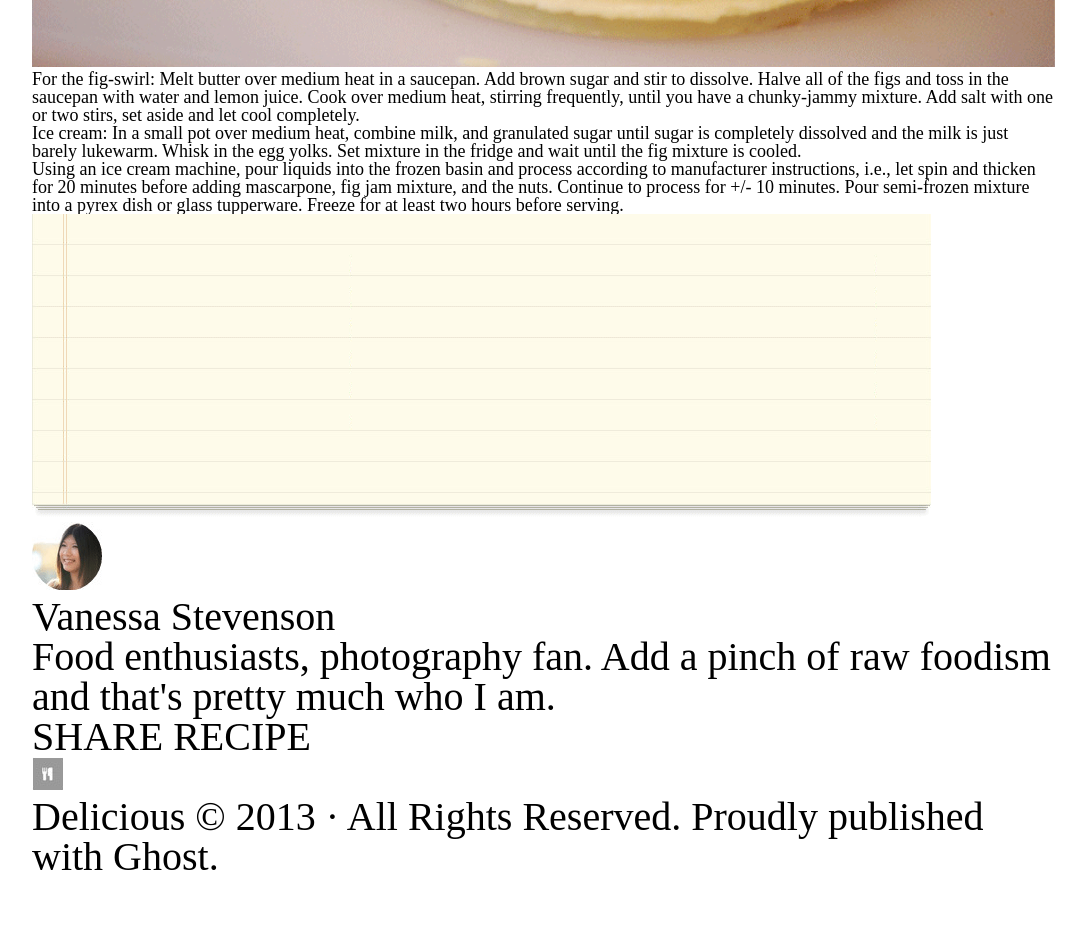
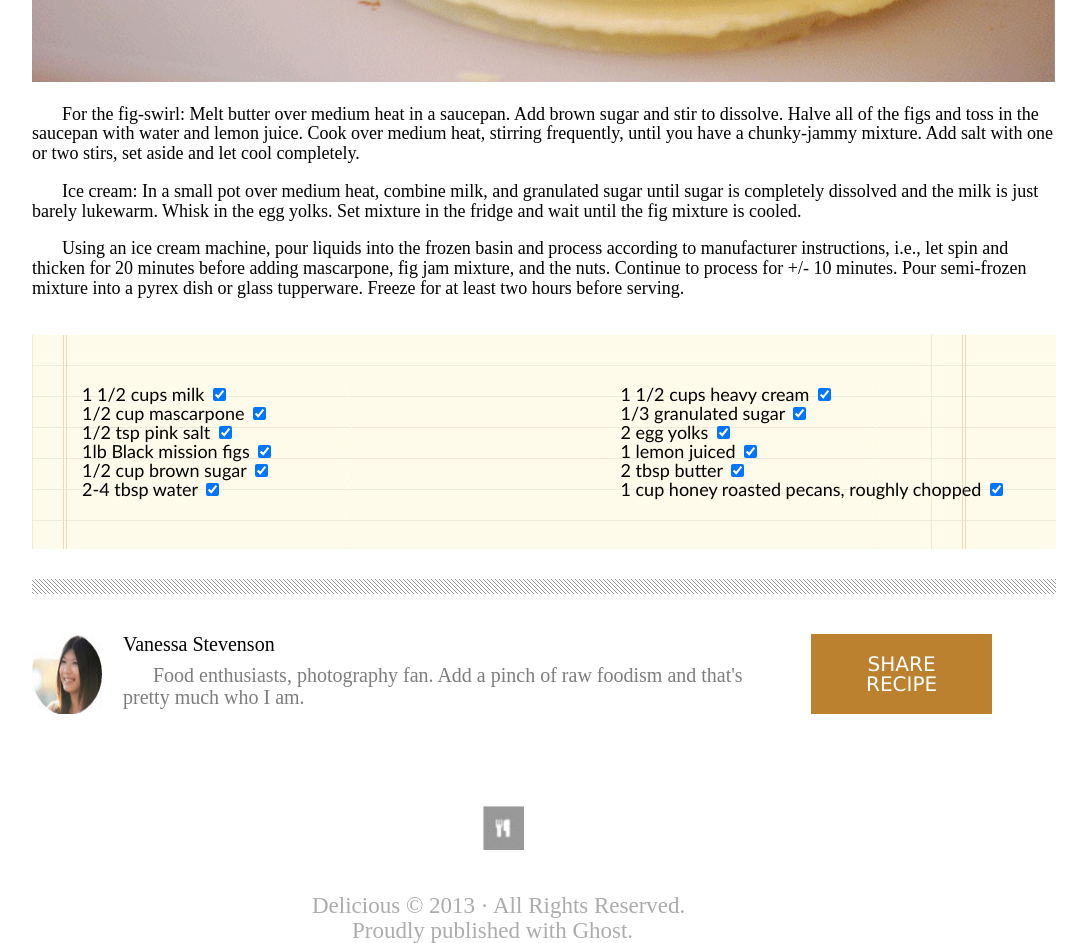
Before and after one commit to Arturovaladez1/chocolate-pizza, a plain HTML site: page index.html in a window 1280 px wide. Shown: the part 840-1783 px from the top of the page, without its empty margins (96-1183 px from the left). Before the commit the page ends 1719 px from the top, so only its background shows below. Drawn offline with Linux system fonts and the light colour scheme.

Commit message:
finished

```diff
--- a/index.html
+++ b/index.html
@@ -1,5 +1,6 @@
 <!DOCTYPE html>
 <html lang="en">
+
 <head>
   <meta charset="UTF-8">
   <meta http-equiv="X-UA-Compatible" content="IE=edge">
@@ -14,15 +15,17 @@
 
     <header>
       <div class="leftItems">
-    <img src="/images/logo.png" alt="Fork and knive Logo"/>
+        <img src="/images/logo.png" alt="Fork and knive Logo" />
+        <div class="Text">
           <h2> Delicious </h2>
           <p> THE BEST FOOD BLOG ON THE WEB</p>
+        </div>
       </div>
 
       <div class="rightItems">
         <ul class="rightRowImages">
           <li>
-      <img src="images/fb-icon.png" alt="Facebook"/>
+            <img src="images/fb-icon.png" alt="Facebook" />
           </li>
           <li>
             <img src="images/twit-icon.png" alt="Twitter">
@@ -51,43 +54,128 @@
 
       </div>
 
-  <div class="tinyBorder">
+      <div class="tinyBorder"></div>
     </header>
 
     <h1>Chocolate Pizza</h1>
+
+    <div id="Header-Message">
+      <div id="posted">
         <p> POSTED 15 DEC 2013 / DESSERTS </p>
+      </div>
+
+      <div class="Print">
         <img src="images/print-icon.png" alt="Print">
         <p> PRINT </p>
+      </div>
+    </div>
 
     <div class="main">
       <img class="hero" src="images/choco-pizza.png" alt="Image of cake">
-    <p>For the fig-swirl: Melt butter over medium heat in a saucepan. Add brown sugar and stir to dissolve. Halve all of the figs and toss in the saucepan with water and lemon juice. Cook over medium heat, stirring frequently, until you have a chunky-jammy mixture. Add salt with one or two stirs, set aside and let cool completely.</p>
+      <p>For the fig-swirl: Melt butter over medium heat in a saucepan. Add brown sugar and stir to dissolve. Halve all
+        of the figs and toss in the saucepan with water and lemon juice. Cook over medium heat, stirring frequently,
+        until you have a chunky-jammy mixture. Add salt with one or two stirs, set aside and let cool completely.</p>
+      <br>
 
-    <p>Ice cream: In a small pot over medium heat, combine milk, and granulated sugar until sugar is completely dissolved and the milk is just barely lukewarm. Whisk in the egg yolks. Set mixture in the fridge and wait until the fig mixture is cooled.</p>
+      <p>Ice cream: In a small pot over medium heat, combine milk, and granulated sugar until sugar is completely
+        dissolved and the milk is just barely lukewarm. Whisk in the egg yolks. Set mixture in the fridge and wait until
+        the fig mixture is cooled.</p><br>
 
-    <p>Using an ice cream machine, pour liquids into the frozen basin and process according to manufacturer instructions, i.e., let spin and thicken for 20 minutes before adding mascarpone, fig jam mixture, and the nuts. Continue to process for +/- 10 minutes. Pour semi-frozen mixture into a pyrex dish or glass tupperware. Freeze for at least two hours before serving.
-      </p>
+      <p>Using an ice cream machine, pour liquids into the frozen basin and process according to manufacturer
+        instructions, i.e., let spin and thicken for 20 minutes before adding mascarpone, fig jam mixture, and the nuts.
+        Continue to process for +/- 10 minutes. Pour semi-frozen mixture into a pyrex dish or glass tupperware. Freeze
+        for at least two hours before serving.
+      </p><br><br>
 
-      <img src="images/list-bg.png" alt="background of list">
+    <div class="checksbox">
+      <!-- <img src="images/list-bg.png"/> -->
+      <div class="leftitems">
+        <label class="container">1 1/2 cups milk
+          <input type="checkbox" checked="checked">
+          <span class="checkmark"></span>
+        </label>
+        <label class="container">1/2 cup mascarpone
+          <input type="checkbox" checked="checked">
+          <span class="checkmark"></span>
+        </label>
+        <label class="container">1/2 tsp pink salt
+          <input type="checkbox" checked="checked">
+          <span class="checkmark"></span>
+        </label>
+        <label class="container">1lb Black mission figs
+          <input type="checkbox" checked="checked">
+          <span class="checkmark"></span>
+        </label>
+        <label class="container">1/2 cup brown sugar
+          <input type="checkbox" checked="checked">
+          <span class="checkmark"></span>
+        </label>
+        <label class="container">2-4 tbsp water
+          <input type="checkbox" checked="checked">
+          <span class="checkmark"></span>
+        </label>
+      </div>
+      <div class="rightitems">
+        <label class="container">1 1/2 cups heavy cream
+          <input type="checkbox" checked="checked">
+          <span class="checkmark"></span>
+        </label>
+        <label class="container">1/3 granulated sugar
+          <input type="checkbox" checked="checked">
+          <span class="checkmark"></span>
+        </label>
+        <label class="container">2 egg yolks
+          <input type="checkbox" checked="checked">
+          <span class="checkmark"></span>
+        </label>
+        <label class="container">1 lemon juiced
+          <input type="checkbox" checked="checked">
+          <span class="checkmark"></span>
+        </label>
+        <label class="container">2 tbsp butter
+          <input type="checkbox" checked="checked">
+          <span class="checkmark"></span>
+        </label>
+        <label class="container">1 cup honey roasted pecans, roughly chopped
+          <input type="checkbox" checked="checked">
+          <span class="checkmark"></span>
+        </label>
+      </div>
+    </div>
 
+      <div class="tinyBorder">
+    </div>
+
+    <div class="bottom-left">
+      <img src="images/van-pic.png" alt="image of woman">
+
+    <div id="bio">
+      <h2>Vanessa Stevenson</h2>
+      <p>Food enthusiasts, photography fan. Add a pinch of raw foodism and that's pretty much who I am. </p>
+    </div>
+
+    <!-- <div> -->
+      <a href="#">SHARE RECIPE</a>
+    <!-- </div> -->
 
     </div>
 
-    <div class="bottom left">
-      <img src="images/van-pic.png" alt="image of woman">
-      <h2>Vanessa Stevenson</h2>
-      <p>Food enthusiasts, photography fan. Add a pinch of raw foodism and that's pretty much who I am. </p>
-      <p>SHARE RECIPE</p>
+    <footer>
+    <div id="footer">
+      <img src="images/small-logo.png" alt="logo">
     </div>
+    <div id="Copy">
+      <p> Delicious &#169; 2013 &#183; All Rights Reserved.
 
-    <footer>
-      <img src="images/small-logo.png" alt="logo">
-      <p> Delicious &#169; 2013 &#183; All Rights Reserved.
+      </p>
+      <p id="proud">
         Proudly published with Ghost.
       </p>
+    </div>
     </footer>
   </main>
 
 
 </body>
+
 </html>
--- a/style.css
+++ b/style.css
@@ -20,23 +20,43 @@ header {
   width: 100%;
   background-image: url("images/hr-img.png");
   background-repeat: repeat;
-  height: 20px;
+  height: 15px;
+  margin-top: 30px;
+  margin-bottom: 40px;
+}
+
+h1 {
+  font-family: Arial, Helvetica, sans-serif;
+  font-style: bold;
+  font-weight: 600;
+  font-size: 50px;
+}
+
+.text {
+  display: flex;
+  flex-direction: column;
+
 }
 
 .leftItems {
   display: flex;
   border: 1px solid black;
+  justify-content: space-between;
   width: 20vw;
-  height: 3vw;
+  height: 4vw;
 }
 
 .leftItems h2 {
   font-size: 30px;
+  font-family: 'Dancing Script', cursive;
+  font-style: italic;
+
 }
 
 .leftItems p {
   color: rgb(125, 125, 125);
   font-family: 'Franklin Gothic Medium', 'Arial Narrow', Arial, sans-serif;
+  font-size: 12px;
 
 
 }
@@ -70,3 +90,134 @@ body {
   font-size: large;
   border: 5px;
 }
+
+#Header-Message {
+  display: flex;
+  justify-content: space-between;
+  height: 40px;
+  align-items: center;
+
+}
+
+#posted p {
+  font-size: 100px;
+
+}
+
+#Header-Message p {
+  font-size: 18px;
+  color: rgb(151, 151, 151);
+  display: inline-block;
+}
+
+.Print p {
+  display: inline-block;
+
+}
+
+h1 {
+  margin-bottom: -20px;
+}
+
+.hero {
+  margin-top: 30px;
+  margin-bottom: 20px;
+}
+
+.main p {
+  text-indent: 30px;
+  line-height: 1.1;
+}
+
+.checksbox {
+  display: flex;
+  justify-content: space-between;
+  background-image: url(/images/list-bg.png);
+  font-family: 'Gill Sans', 'Gill Sans MT', Calibri, 'Trebuchet MS', sans-serif;
+  width: 100%;
+  padding: 50px;
+}
+
+.leftitems {
+  display: flex;
+  flex-direction: column;
+  text-align: left;
+  /* position: absolute;
+  top: 130%;
+  left: 20%;
+  transform: translate(-10%, -200%); */
+}
+
+.rightitems {
+  display: flex;
+  flex-direction: column;
+  /* position: absolute;
+  top: 130%;
+  left: 70%;
+  transform: translate(-30%, -20%);
+} */
+}
+
+
+.bottom-left {
+  display: flex;
+  width: 960px;
+  margin: 30px auton 0;
+}
+
+
+
+#bio {
+  margin-left: 20px;
+  margin-right: 20px;
+
+}
+
+#bio h2 {
+  font-size: 20px;
+  font-weight: 300px;
+  margin-bottom: 10px;
+}
+
+#bio p {
+  color: rgb(125, 125, 125);
+  font-size: 20px;
+}
+
+a {
+  font-size: 20px;
+  background-color: rgba(175, 105, 8, 0.84);
+  color: white;
+  /* justify-content: space-around; */
+  /* align-items: center; */
+  font-family: 'Lucida Sans', 'Lucida Sans Regular', 'Lucida Grande', 'Lucida Sans Unicode', Geneva, Verdana, sans-serif;
+  text-align: center;
+  text-decoration: unset;
+  padding: 20px;
+  width: 210px;
+  margin-top: auto;
+}
+
+#footer {
+  align-items: center;
+  margin: 40px;
+  margin-left: 450px;
+  margin-top: 91px;
+
+}
+
+#footer img {
+  height: 45px;
+}
+
+#Copy p {
+  font-size: 23px;
+  margin: auto;
+  color: rgb(173, 171, 171);
+  margin-left: 250px;
+
+}
+
+#proud {
+  text-indent: 70px;
+}
```
Lines whose indentation alone changed are shown as unchanged.
